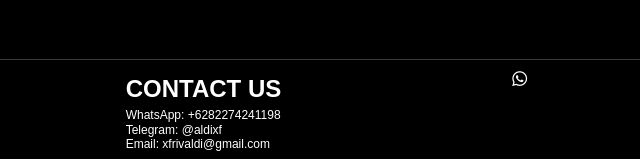
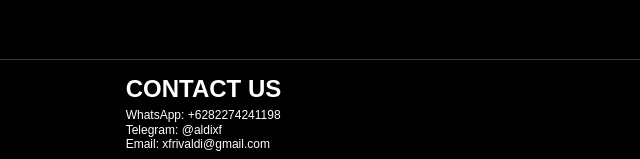
Before and after one commit to seazyc/seazyc.github.io, a plain HTML site: page index.html in a window 1280 px wide. Shown: the part 2694-2853 px from the top of the page, 331-971 px from the left. Drawn offline with Linux system fonts and the light colour scheme.

Commit message:
Update index.html

```diff
--- a/index.html
+++ b/index.html
@@ -340,7 +340,7 @@
       </div>
       <div class="footer-section follow">
         <div class="social-icons">
-         <a href="https://wa.me/6282274241198" target="_blank" class="social-icon"><i class="fab fa-whatsapp"></i></a>
+
         </div>
       </div>
     </div>
```
